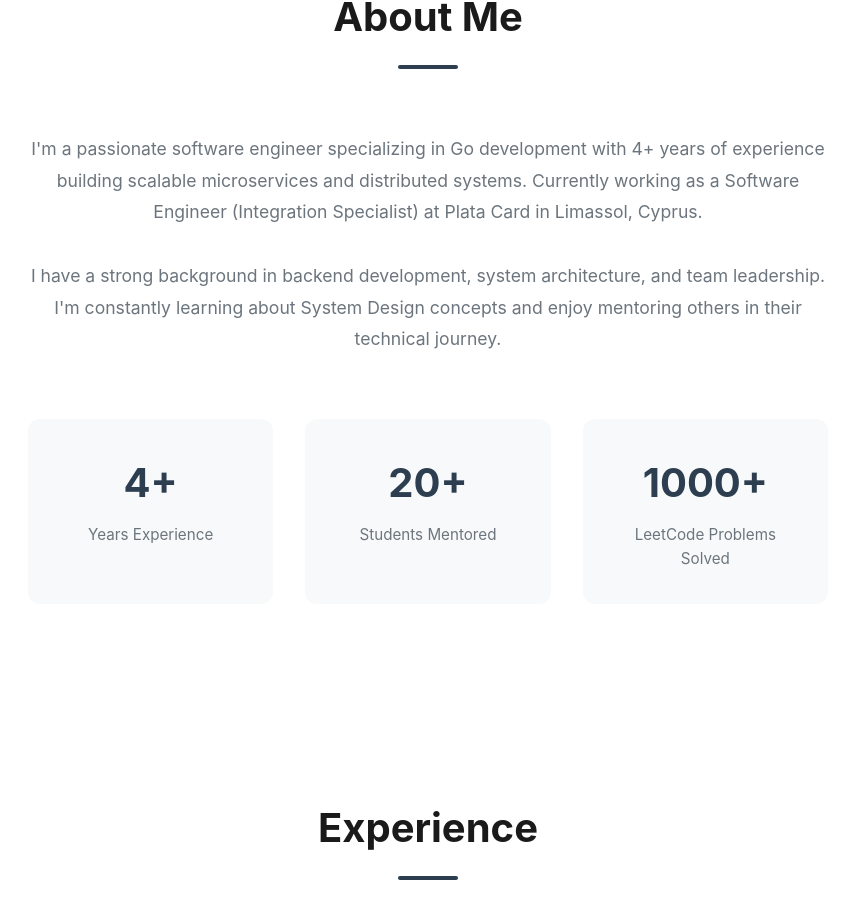
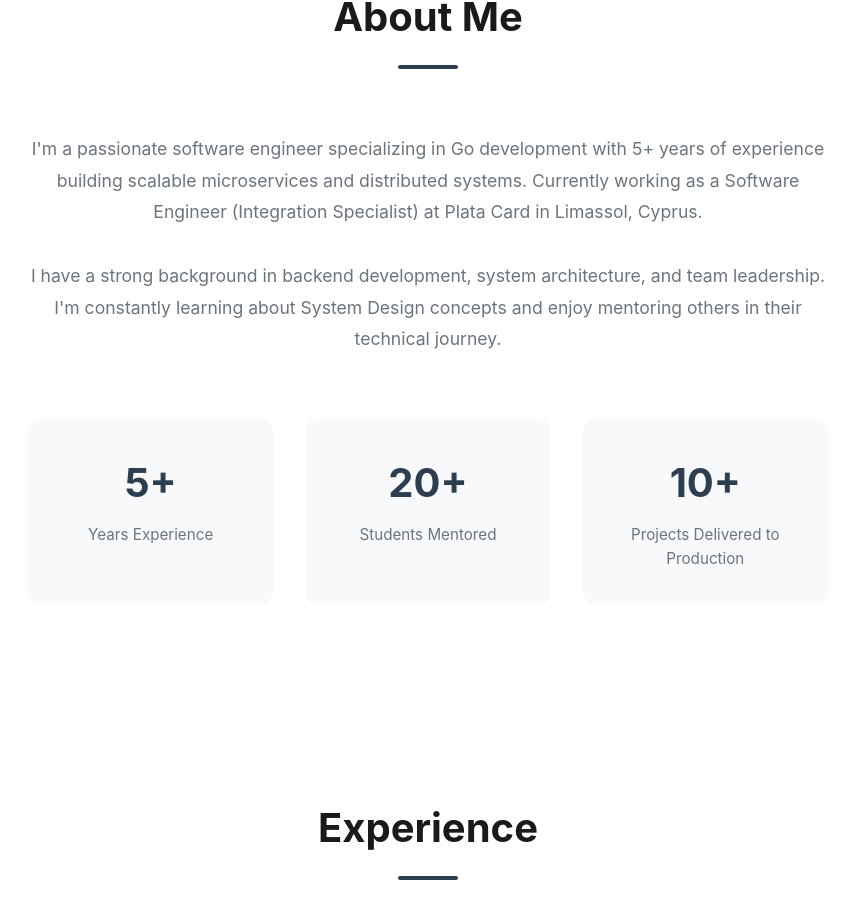
Before and after one commit to mrbelka12000/mrbelka12000, a website: page src/public/index.html in a window 1280 px wide. Shown: the part 911-1830 px from the top of the page, without its empty margins (212-1067 px from the left). Drawn offline with Linux system fonts and the light colour scheme.

Commit message:
update data

```diff
--- a/src/public/index.html
+++ b/src/public/index.html
@@ -45,11 +45,11 @@
         <div class="container">
             <h2 class="section-title">About Me</h2>
             <div class="about-content">
-                <p>I'm a passionate software engineer specializing in Go development with 4+ years of experience building scalable microservices and distributed systems. Currently working as a Software Engineer (Integration Specialist) at Plata Card in Limassol, Cyprus.</p>
+                <p>I'm a passionate software engineer specializing in Go development with 5+ years of experience building scalable microservices and distributed systems. Currently working as a Software Engineer (Integration Specialist) at Plata Card in Limassol, Cyprus.</p>
                 <p>I have a strong background in backend development, system architecture, and team leadership. I'm constantly learning about System Design concepts and enjoy mentoring others in their technical journey.</p>
                 <div class="about-highlights">
                     <div class="highlight-item">
-                        <span class="highlight-number">4+</span>
+                        <span class="highlight-number">5+</span>
                         <span class="highlight-label">Years Experience</span>
                     </div>
                     <div class="highlight-item">
@@ -57,8 +57,8 @@
                         <span class="highlight-label">Students Mentored</span>
                     </div>
                     <div class="highlight-item">
-                        <span class="highlight-number">1000+</span>
-                        <span class="highlight-label">LeetCode Problems Solved</span>
+                        <span class="highlight-number">10+</span>
+                        <span class="highlight-label">Projects Delivered to Production</span>
                     </div>
                 </div>
             </div>
```
